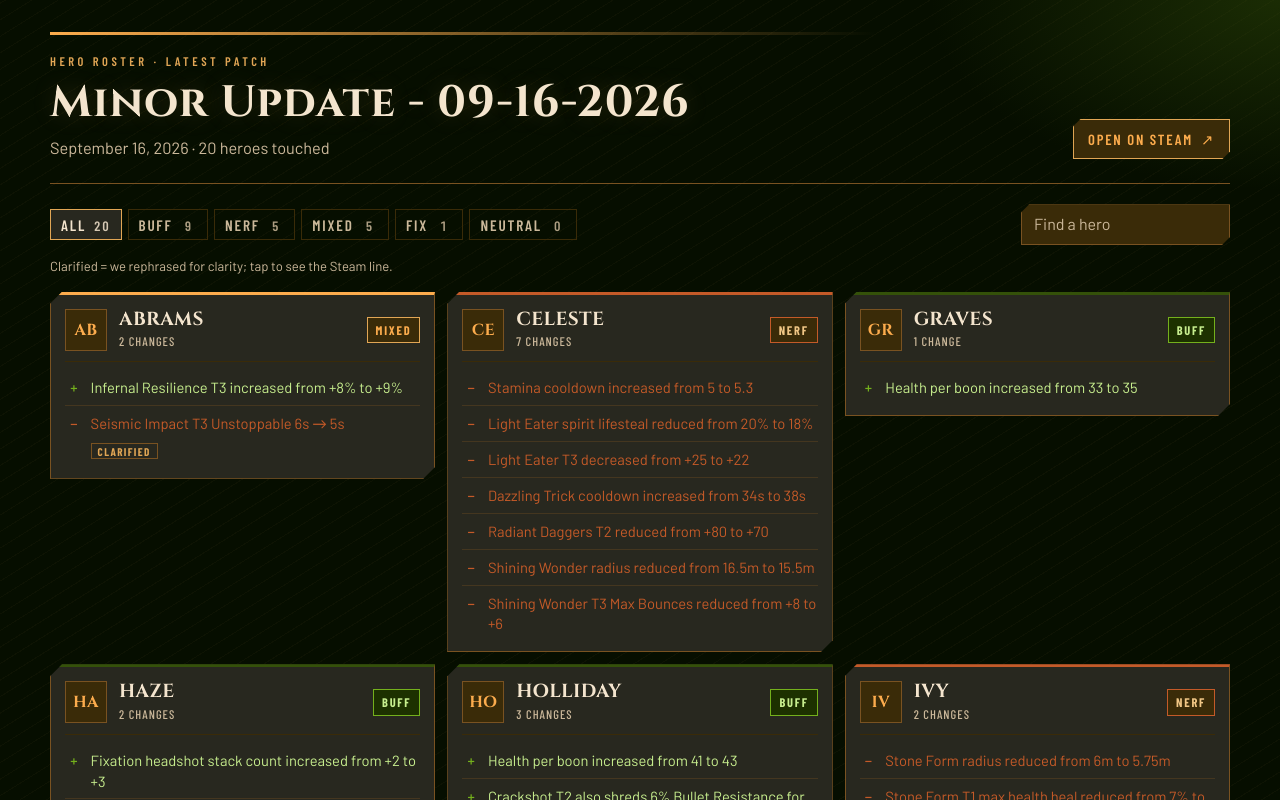
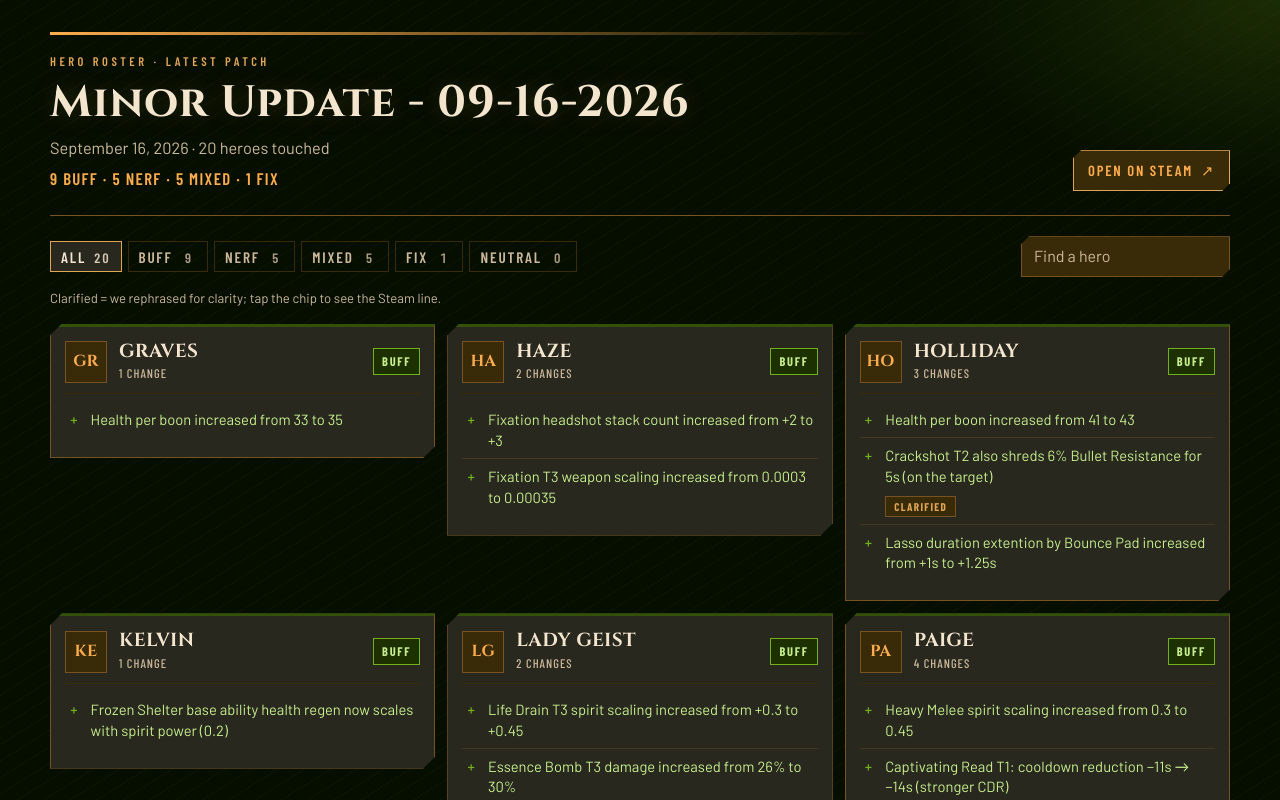
Before and after one commit to TheF1rstPancake/deadlock-patch-tracker, a React (Vite) app: page / in a window 1280 px wide. Shown: the top 800 px of the page. Built offline with nearby package versions, Linux system fonts and the light colour scheme.

Commit message:
Polish masthead pulse, Clarified expand, and buffs-first sort
Show sentiment tallies under the lede, keep a single Clarified footnote,
and make the chip expand to the Steam original for click and keyboard.

Co-authored-by: Giovanni Briggs <g@thef1rstpancake.com>

```diff
--- a/src/App.tsx
+++ b/src/App.tsx
@@ -2,6 +2,7 @@ import { useMemo, useState } from 'react'
 import { FilterBar, type SentimentFilter } from './components/FilterBar.tsx'
 import { HeroCard } from './components/HeroCard.tsx'
 import { PatchHeader } from './components/PatchHeader.tsx'
+import { sortHeroesForFriendScan } from './lib/board.ts'
 import { loadLatestPatch } from './lib/loadPatches.ts'
 import type { HeroSentiment } from './types.ts'
 
@@ -29,11 +30,12 @@ export default function App() {
 
   const heroes = useMemo(() => {
     const needle = query.trim().toLowerCase()
-    return patch.heroes.filter((hero) => {
+    const filtered = patch.heroes.filter((hero) => {
       if (filter !== 'all' && hero.sentiment !== filter) return false
       if (needle && !hero.name.toLowerCase().includes(needle)) return false
       return true
     })
+    return sortHeroesForFriendScan(filtered)
   }, [filter, patch, query])
 
   const visibleSentiments = useMemo(() => {
@@ -44,7 +46,11 @@ export default function App() {
 
   return (
     <div className="shell">
-      <PatchHeader patch={patch} heroCount={patch.heroes.length} />
+      <PatchHeader
+        patch={patch}
+        heroCount={patch.heroes.length}
+        counts={counts}
+      />
       <FilterBar
         filter={filter}
         onFilter={setFilter}
@@ -53,7 +59,8 @@ export default function App() {
         counts={counts}
       />
       <p className="provenance">
-        Clarified = we rephrased for clarity; tap to see the Steam line.
+        Clarified = we rephrased for clarity; tap the chip to see the Steam
+        line.
       </p>
       <main>
         {heroes.length === 0 ? (
@@ -71,9 +78,6 @@ export default function App() {
             <span className="legend-nerf">− nerf</span>
             <span className="legend-neutral">~ rework / unclear</span>
             <span className="legend-fix">✓ fix</span>
-            <span className="legend-note">
-              Clarified = we rephrased for clarity; tap to see the Steam line.
-            </span>
           </p>
         )}
       </main>
--- a/src/components/HeroCard.tsx
+++ b/src/components/HeroCard.tsx
@@ -33,16 +33,23 @@ export function HeroCard({ hero }: HeroCardProps) {
               <span className="glyph" aria-hidden="true">
                 {LINE_GLYPH[change.tag]}
               </span>
-              <span className="change-text">
+              <div className="change-text">
                 <span className="sr-only">{LINE_LABEL[change.tag]}: </span>
                 {changeDisplay(change)}
                 {change.clarified ? (
                   <details className="clarified">
-                    <summary title={`Steam: ${raw}`}>Clarified</summary>
-                    <p>Steam: {raw}</p>
+                    <summary>
+                      Clarified
+                      <span className="sr-only">
+                        . Show original Steam wording.
+                      </span>
+                    </summary>
+                    <p className="steam-raw">
+                      <span className="steam-raw-kicker">Steam:</span> {raw}
+                    </p>
                   </details>
                 ) : null}
-              </span>
+              </div>
             </li>
           )
         })}
--- a/src/components/PatchHeader.tsx
+++ b/src/components/PatchHeader.tsx
@@ -1,12 +1,15 @@
-import type { Patch } from '../types.ts'
+import { formatPatchPulse } from '../lib/board.ts'
+import type { HeroSentiment, Patch } from '../types.ts'
 
 interface PatchHeaderProps {
   patch: Patch
   heroCount: number
+  counts: Record<HeroSentiment, number>
 }
 
-export function PatchHeader({ patch, heroCount }: PatchHeaderProps) {
+export function PatchHeader({ patch, heroCount, counts }: PatchHeaderProps) {
   const formatted = formatDate(patch.date)
+  const pulse = formatPatchPulse(counts)
 
   return (
     <header className="masthead">
@@ -18,6 +21,11 @@ export function PatchHeader({ patch, heroCount }: PatchHeaderProps) {
             {formatted} · {heroCount} {heroCount === 1 ? 'hero' : 'heroes'}{' '}
             touched
           </p>
+          {pulse ? (
+            <p className="pulse" aria-label="Patch shape">
+              {pulse}
+            </p>
+          ) : null}
         </div>
         <a
           className="steam-link"
--- a/src/index.css
+++ b/src/index.css
@@ -139,6 +139,16 @@ h1 {
   font-size: 1.02rem;
 }
 
+.pulse {
+  margin: 8px 0 0;
+  color: var(--gold-hot);
+  font-family: 'Barlow Condensed', sans-serif;
+  font-size: 1.05rem;
+  font-weight: 600;
+  letter-spacing: 0.08em;
+  text-transform: uppercase;
+}
+
 .steam-link {
   display: inline-flex;
   align-items: center;
@@ -262,7 +272,7 @@ h1 {
   background: var(--panel);
   border: 1px solid var(--line);
   border-radius: 0;
-  padding: 14px 14px 10px;
+  padding: 14px 14px 20px;
   box-shadow: none;
   clip-path: polygon(12px 0, 100% 0, 100% calc(100% - 12px), calc(100% - 12px) 100%, 0 100%, 0 12px);
   border-top: 3px solid var(--neutral);
@@ -399,11 +409,14 @@ h1 {
 
 .clarified {
   display: block;
-  margin-top: 6px;
+  margin-top: 8px;
 }
 
 .clarified summary {
-  display: inline;
+  display: inline-flex;
+  align-items: center;
+  width: fit-content;
+  gap: 4px;
   cursor: pointer;
   list-style: none;
   font-family: 'Barlow Condensed', sans-serif;
@@ -413,11 +426,19 @@ h1 {
   text-transform: uppercase;
   color: var(--gold);
   border: 1px solid var(--line);
-  padding: 1px 6px 0;
+  padding: 2px 8px 1px;
+  background: var(--weapon-dark);
 }
 
-.clarified summary::-webkit-details-marker {
+.clarified summary::-webkit-details-marker,
+.clarified summary::marker {
   display: none;
+  content: '';
+}
+
+.clarified summary:focus-visible {
+  outline: 2px solid var(--gold-hot);
+  outline-offset: 2px;
 }
 
 .clarified[open] summary {
@@ -425,10 +446,24 @@ h1 {
   color: var(--gold-hot);
 }
 
-.clarified p {
-  margin: 6px 0 0;
-  color: var(--muted);
-  font-size: 0.82rem;
+.steam-raw {
+  display: block;
+  margin: 8px 0 2px;
+  padding: 8px 10px;
+  color: var(--ink);
+  background: var(--weapon-dark);
+  border-left: 2px solid var(--gold-hot);
+  font-size: 0.86rem;
+  line-height: 1.4;
+}
+
+.steam-raw-kicker {
+  font-family: 'Barlow Condensed', sans-serif;
+  font-weight: 700;
+  letter-spacing: 0.1em;
+  text-transform: uppercase;
+  color: var(--gold-hot);
+  margin-right: 4px;
 }
 
 .empty {
@@ -468,13 +503,6 @@ h1 {
   color: var(--fix);
 }
 
-.legend-note {
-  color: var(--muted);
-  text-transform: none;
-  letter-spacing: 0.02em;
-  font-family: Barlow, sans-serif;
-}
-
 @media (max-width: 640px) {
   .shell {
     width: min(100% - 20px, 1180px);
--- /dev/null
+++ b/src/lib/board.ts
@@ -0,0 +1,31 @@
+import type { HeroPatch, HeroSentiment } from '../types.ts'
+
+/** Friend-scan order: buffs first, then nerfs, mixed, fix, name. */
+export const FRIEND_SCAN_ORDER: Record<HeroSentiment, number> = {
+  buff: 0,
+  nerf: 1,
+  mixed: 2,
+  fix: 3,
+  neutral: 4,
+}
+
+const PULSE_KEYS: HeroSentiment[] = ['buff', 'nerf', 'mixed', 'fix', 'neutral']
+
+export function sortHeroesForFriendScan<T extends Pick<HeroPatch, 'name' | 'sentiment'>>(
+  heroes: readonly T[],
+): T[] {
+  return [...heroes].sort((a, b) => {
+    const bySentiment =
+      FRIEND_SCAN_ORDER[a.sentiment] - FRIEND_SCAN_ORDER[b.sentiment]
+    if (bySentiment !== 0) return bySentiment
+    return a.name.localeCompare(b.name)
+  })
+}
+
+export function formatPatchPulse(
+  counts: Partial<Record<HeroSentiment, number>>,
+): string {
+  return PULSE_KEYS.filter((key) => (counts[key] ?? 0) > 0)
+    .map((key) => `${counts[key]} ${key}`)
+    .join(' · ')
+}
```
Also changed, not shown: 2 other files (tests, documents, lock files or other folders).
